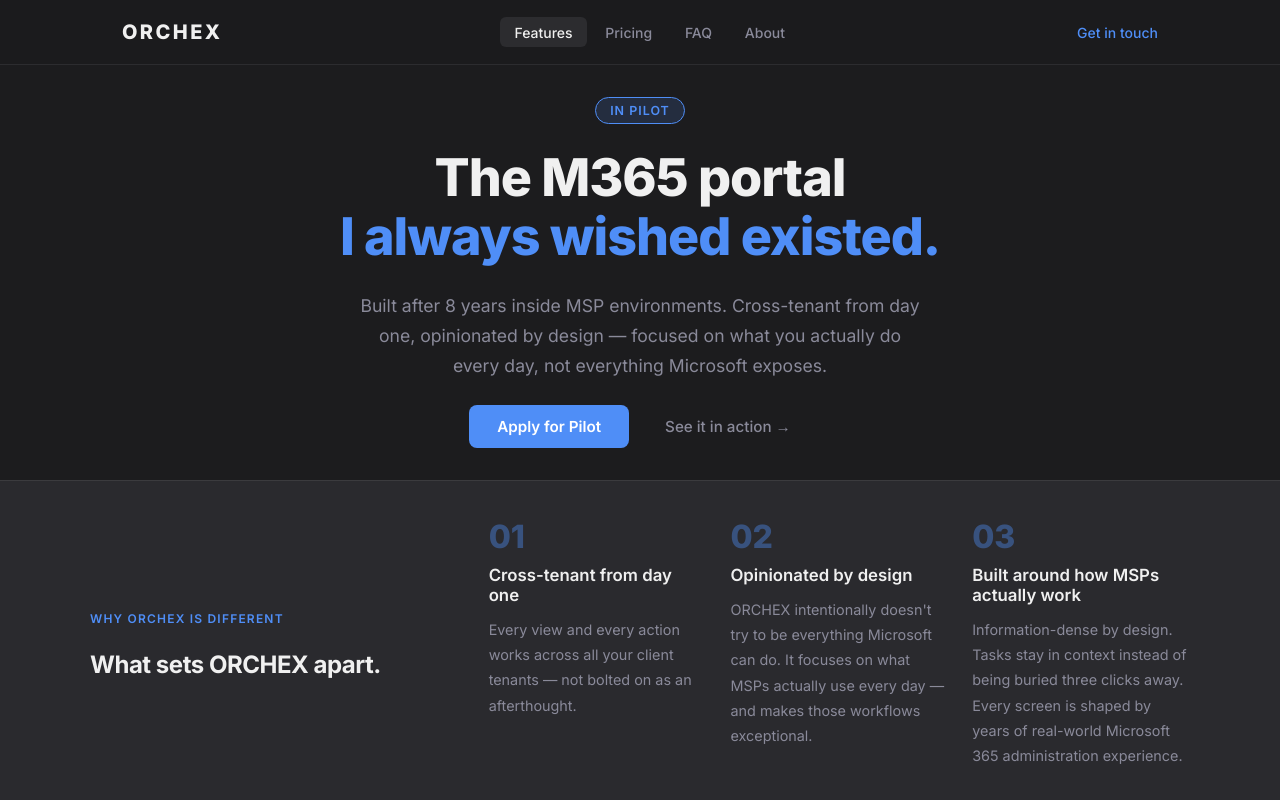
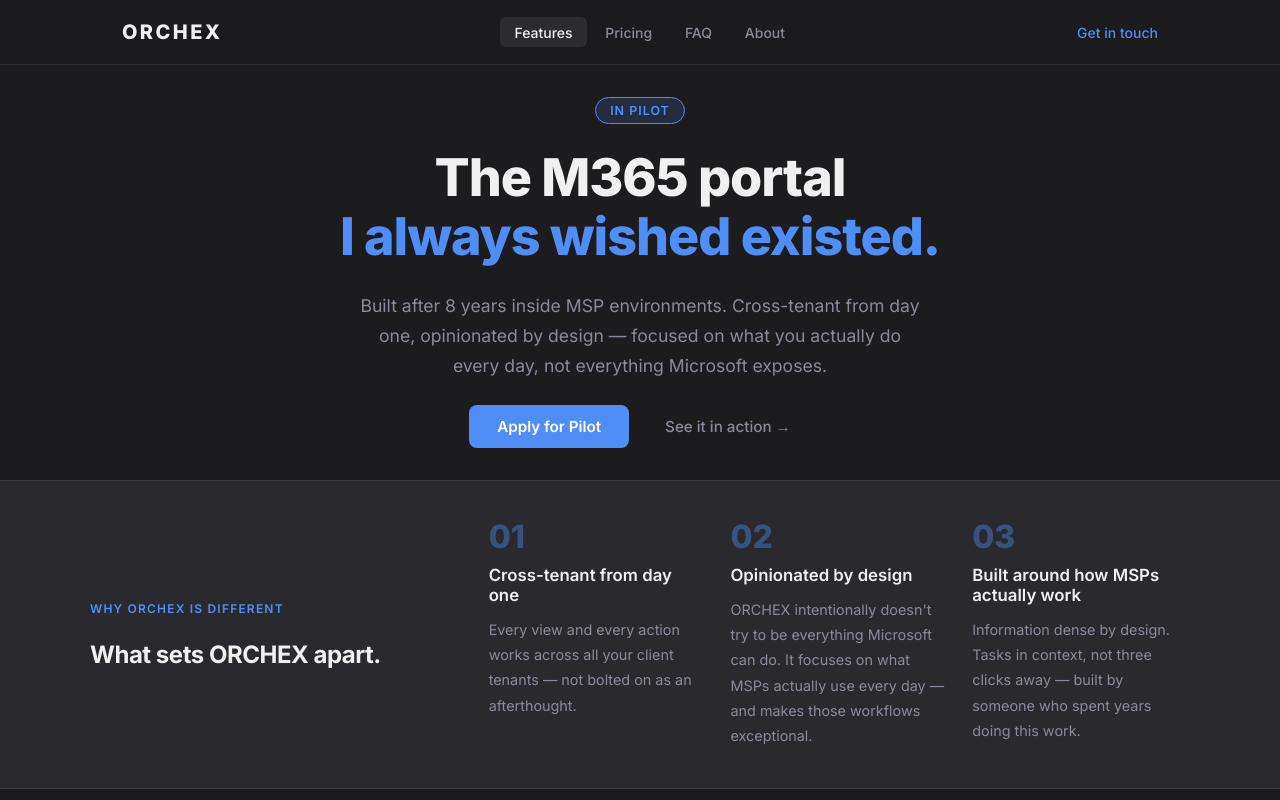
Before and after one commit to sasa-z/orchex-website, a Vue app: page / in a window 1280 px wide. Shown: the top 800 px of the page. Built offline with nearby package versions, Linux system fonts and the light colour scheme.

Commit message:
Trim step 03 text to balance column heights
Co-Authored-By: Claude Sonnet 4.6 <noreply@anthropic.com>

```diff
--- a/src/App.vue
+++ b/src/App.vue
@@ -57,7 +57,7 @@
           <div class="how-step">
             <div class="how-step-num">03</div>
             <h3>Built around how MSPs actually work</h3>
-            <p>Information-dense by design. Tasks stay in context instead of being buried three clicks away. Every screen is shaped by years of real-world Microsoft 365 administration experience.</p>
+            <p>Information dense by design. Tasks in context, not three clicks away — built by someone who spent years doing this work.</p>
           </div>
         </div>
       </div>
```
